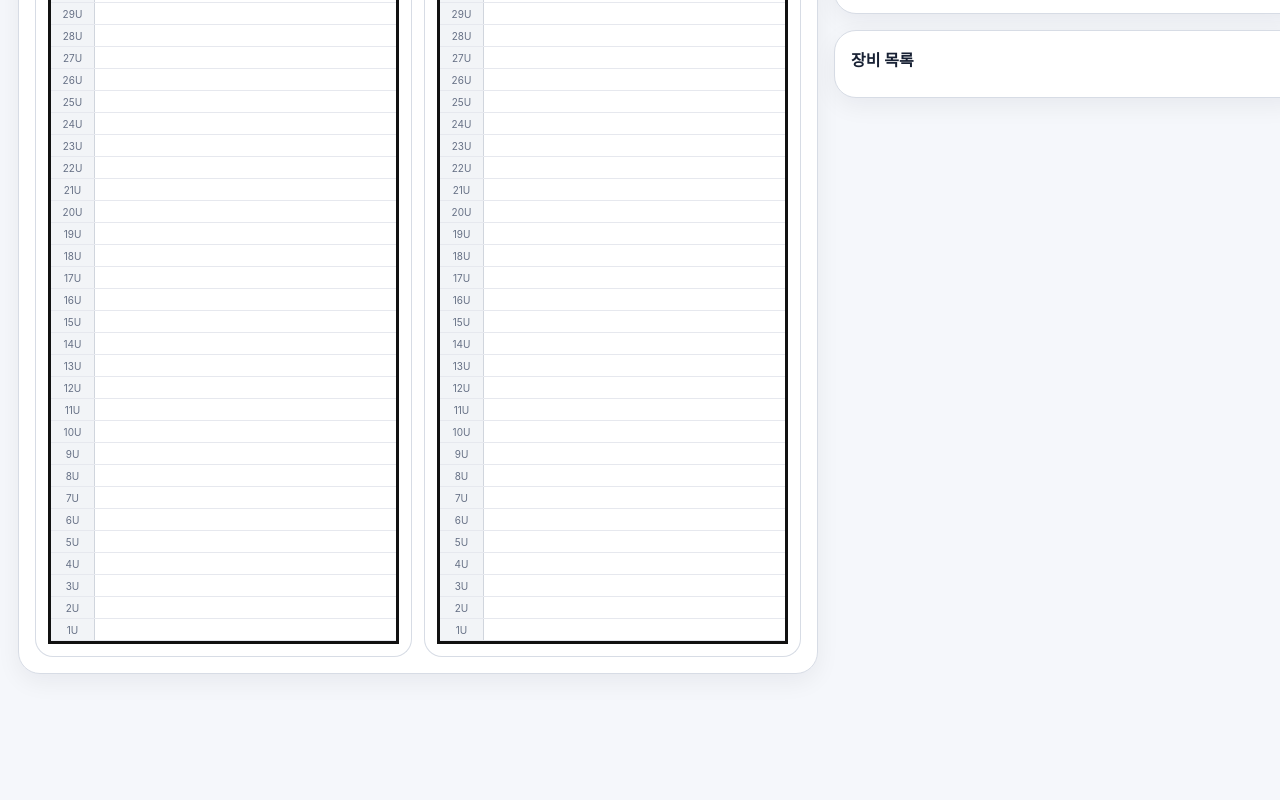
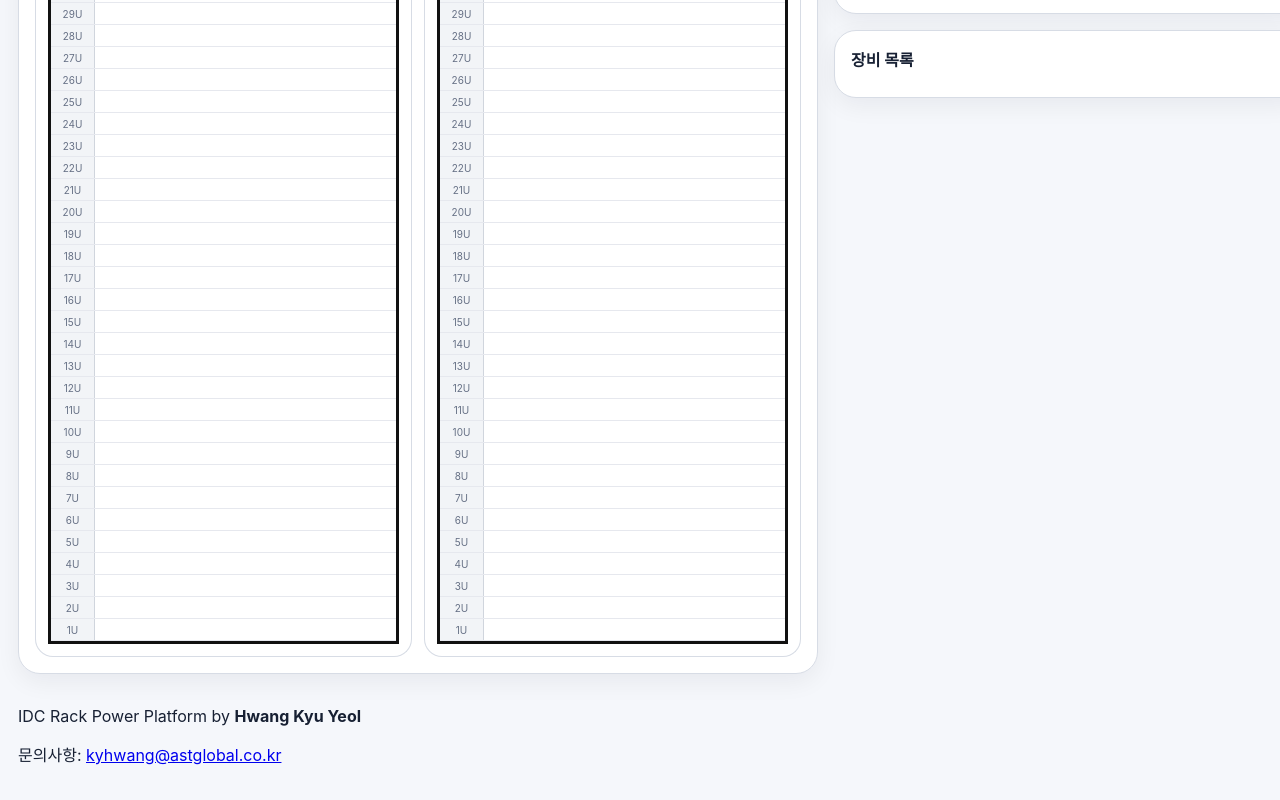
Before and after one commit to HwangKyuYeol/idc-rack-platform, a React (Vite) app: page / in a window 1280 px wide. Shown: the part 1915-2715 px from the top of the page. Before the commit the page ends 2623 px from the top, so only its background shows below. Built offline with nearby package versions, Linux system fonts and the light colour scheme.

Commit message:
Update main.jsx

```diff
--- a/src/main.jsx
+++ b/src/main.jsx
@@ -476,6 +476,14 @@ function App(){
       </aside>
     </main>
 
+
+    <footer className="footer">
+      <div className="footerContent">
+        <p>IDC Rack Power Platform by <strong>Hwang Kyu Yeol</strong></p>
+        <p>문의사항: <a href="mailto:kyhwang@astglobal.co.kr">kyhwang@astglobal.co.kr</a></p>
+      </div>
+    </footer>
+
     <DeviceModal device={modal} onClose={()=>setModal(null)} onMove={moveDevice} racks={racks}/>
   </div>
 }
```
